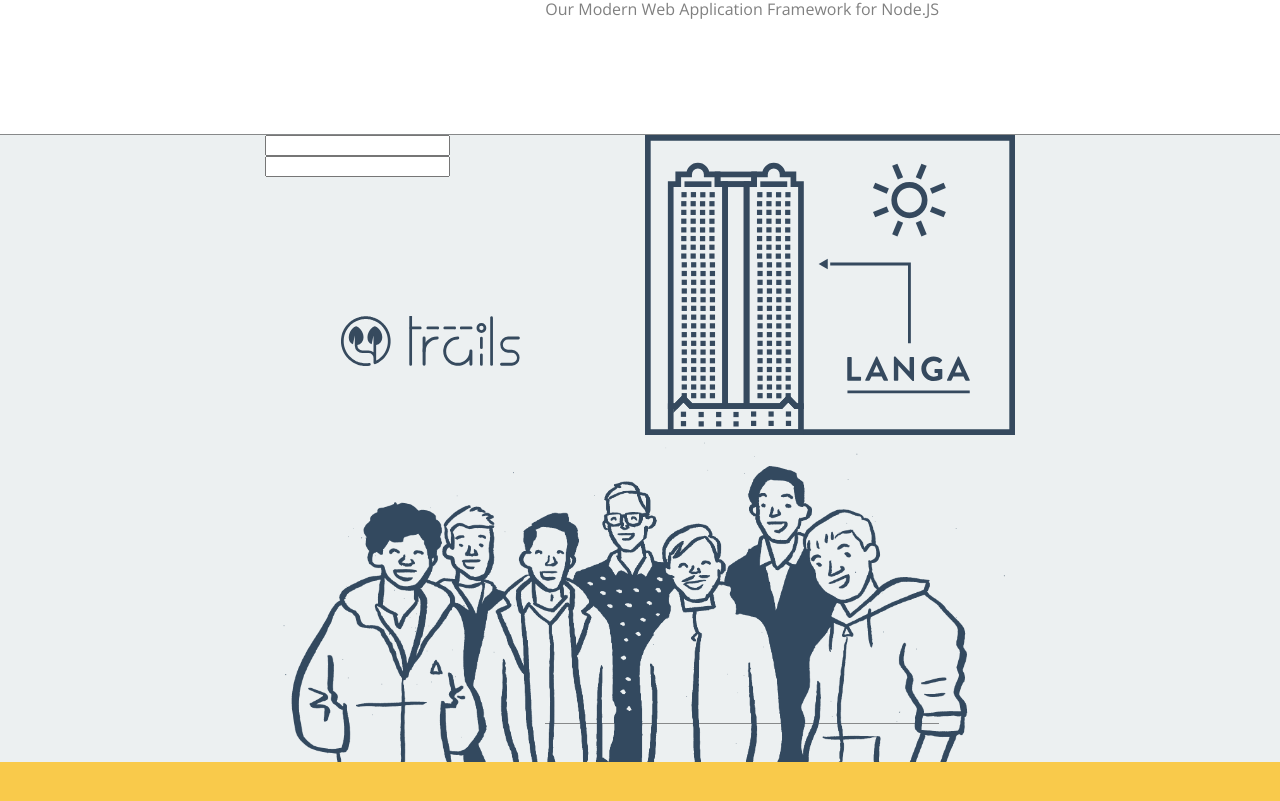
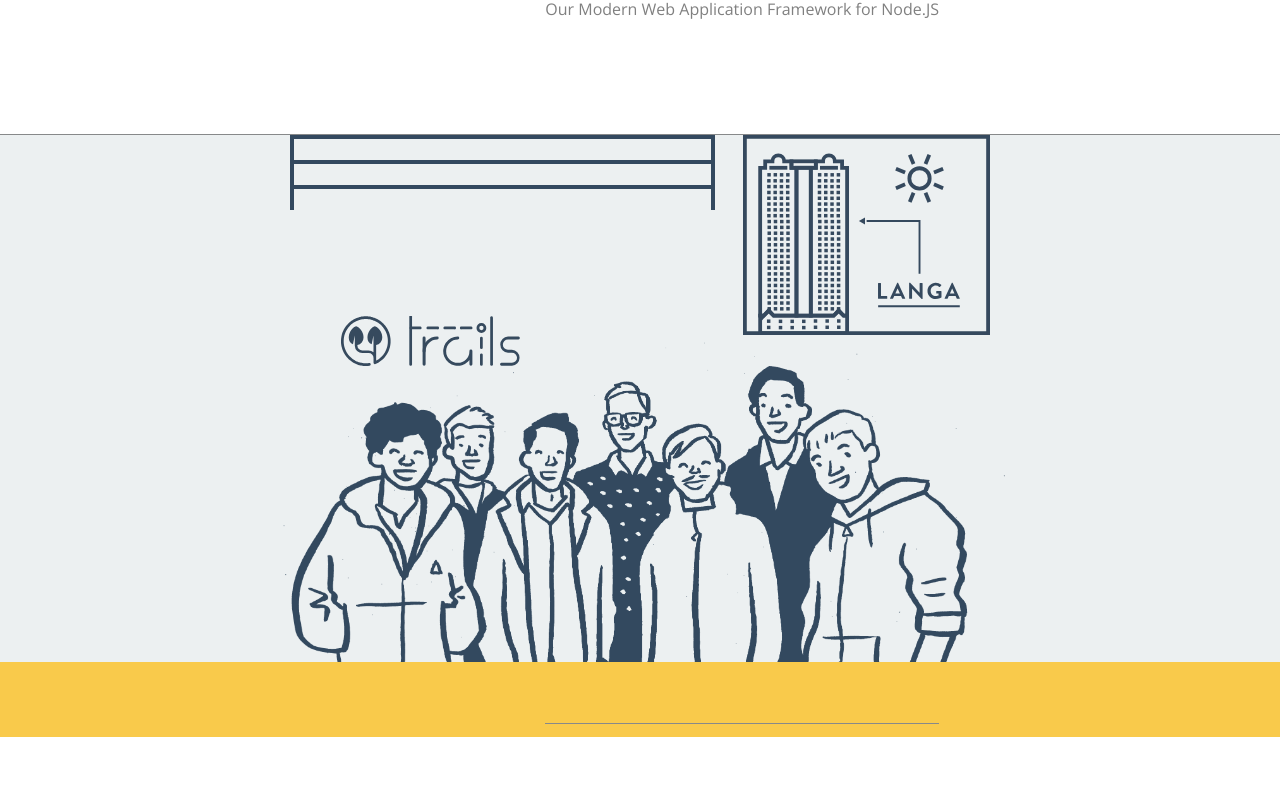
Before and after one commit to nogtini/atomic-components, a React app: page / in a window 1280 px wide. Shown: the part 1145-1946 px from the top of the page. After the commit the page ends 1882 px from the top, so only its background shows below. Built offline with nearby package versions, Linux system fonts and the light colour scheme.

Commit message:
conitnuing styling input form.

```diff
--- a/src/components/contact.js
+++ b/src/components/contact.js
@@ -18,6 +18,7 @@ export default class Contact extends Component {
                         <div className={`${styles.form}`}>
                             <input></input>
                             <input></input>
+                            <input></input>
                         </div>
                         <img src={tower} className={`${styles.tower}`}/>
                     </div>
--- a/src/components/styles/contact.scss
+++ b/src/components/styles/contact.scss
@@ -7,17 +7,28 @@
   }
 
   .contactTower {
+    margin: 0 25px;
     display: flex;
     flex-direction: row;
     justify-content: space-between;
 
     .form {
+      width: 425px;
       display: flex;
       flex-direction: column;
+
+      input {
+        height: 25px;
+        border-top: 4px solid #33495F;
+        border-left: 4px solid #33495F;
+        border-right: 4px solid #33495F;
+        border-bottom: none;
+        background: none;
+      }
     }
 
     .tower {
-      height: 300px;
+      height: 200px;
     }
   }
 }
```
